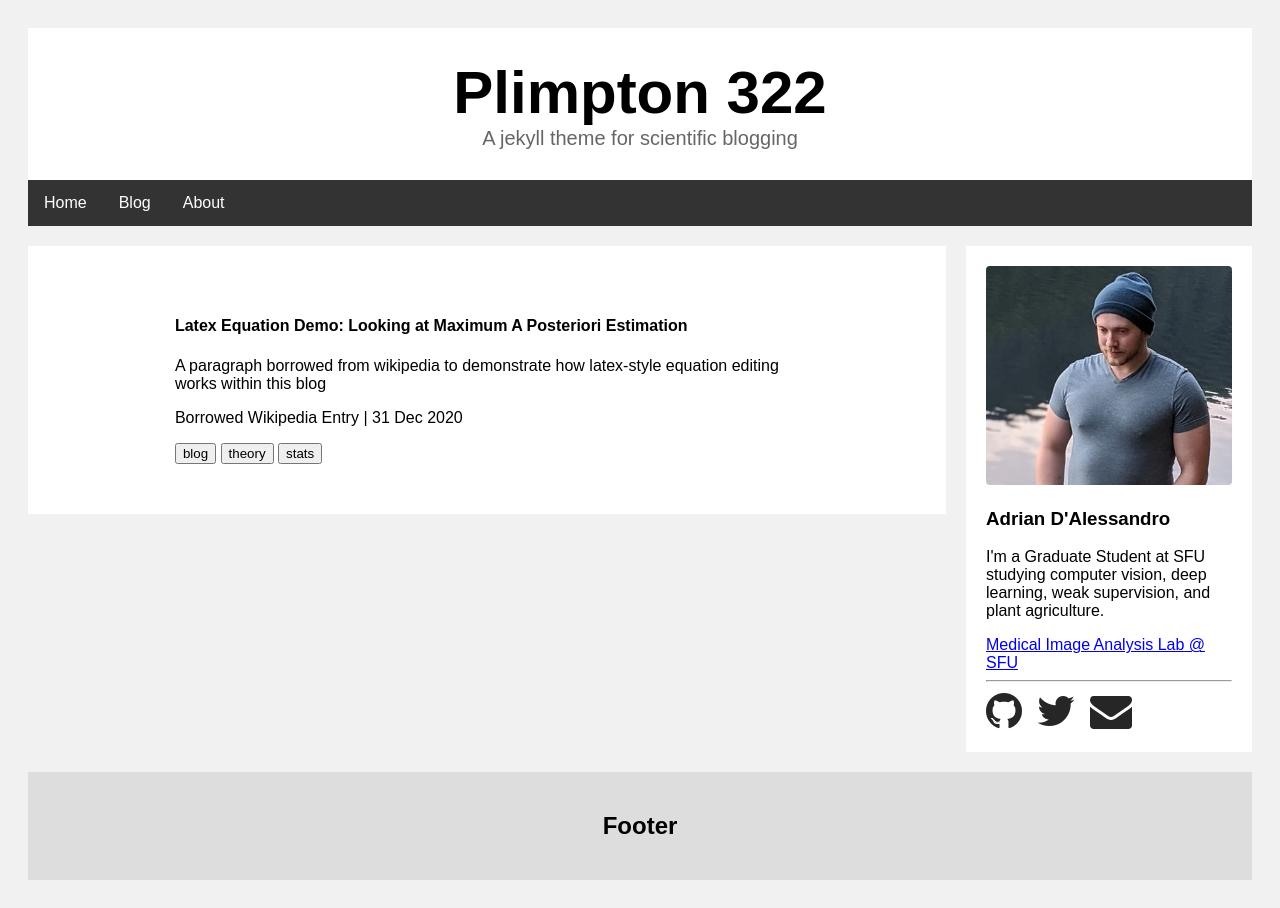
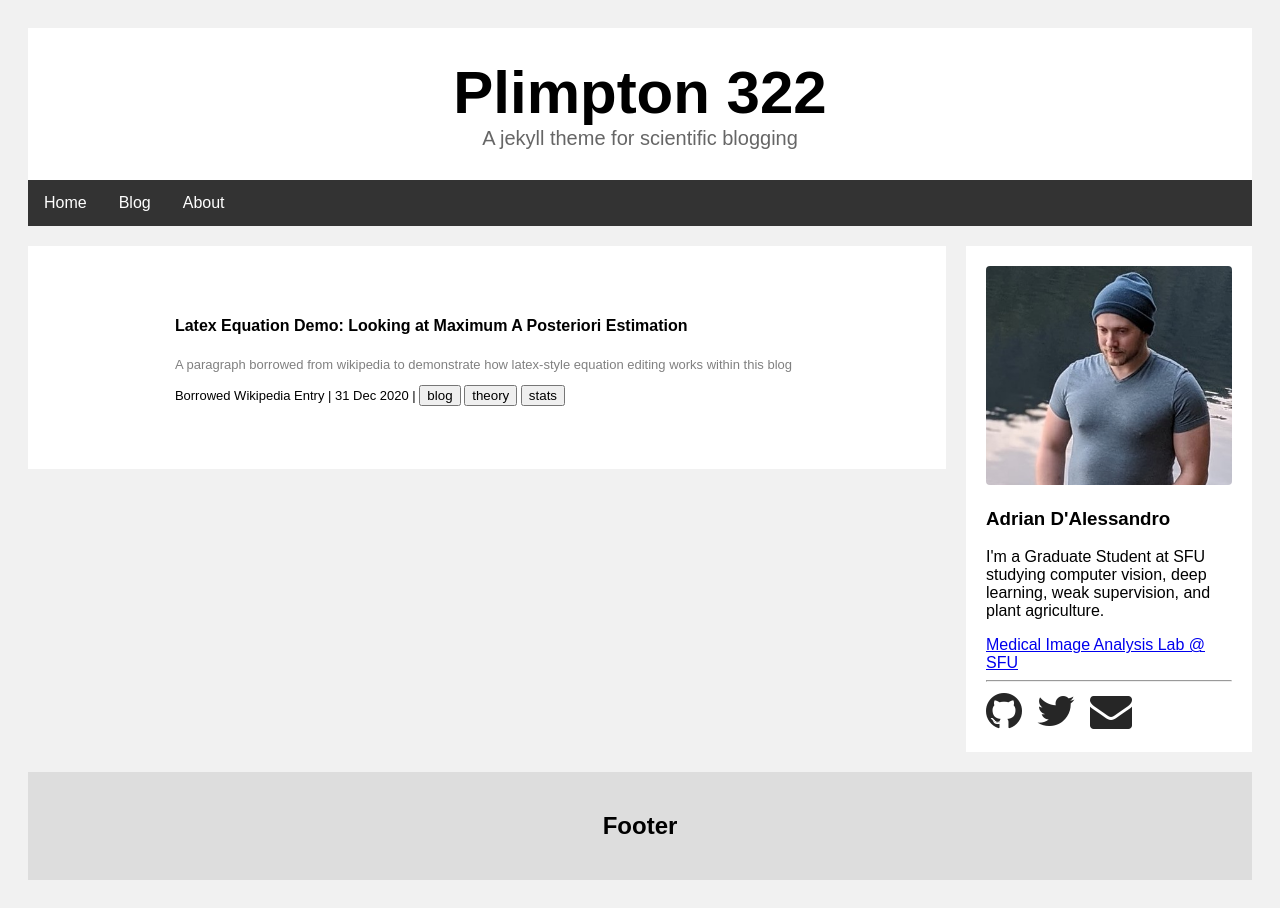
Before and after one commit to adrian-dalessandro/Plimpton322, a Jekyll site: the page built from blog.html, in a window 1280 px wide. Built offline with Jekyll 4.4.1, drawn with Linux system fonts in a browser that asks for light colours.

Commit message:
Update blogtemplate.html

```diff
--- a/_layouts/blogtemplate.html
+++ b/_layouts/blogtemplate.html
@@ -15,11 +15,12 @@
     {% for post in site.posts %}
     <div class="card">
       <h4><b>{{ post.title }}</b></h4>
-      <p> {{post.tagline}} </p>
-      <p>{{ post.author }} | {{ post.date | date_to_string }}</p>
+      <p class="tagline"> {{post.tagline}} </p>
+      <p class="bloginfo">{{ post.author }} | {{ post.date | date_to_string }} |
       {% for tag in post.tags %}
          <button>{{ tag }}</button>
       {% endfor %}
+      </p>
     </div>
     {% endfor %}
     {% endcapture %}
```
